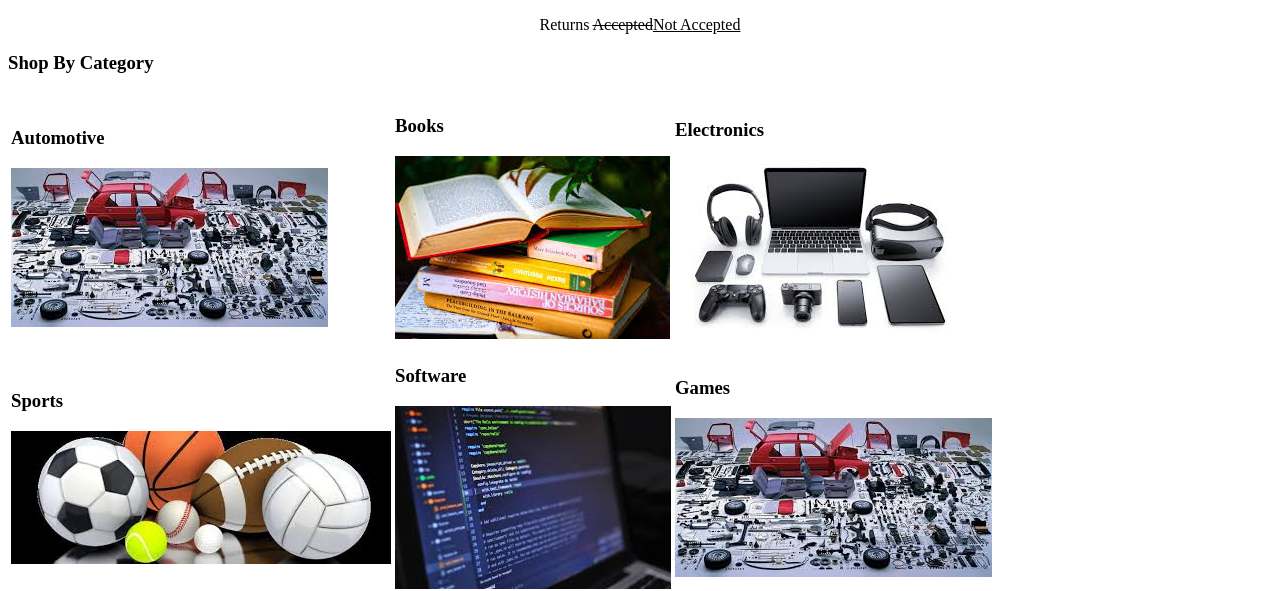
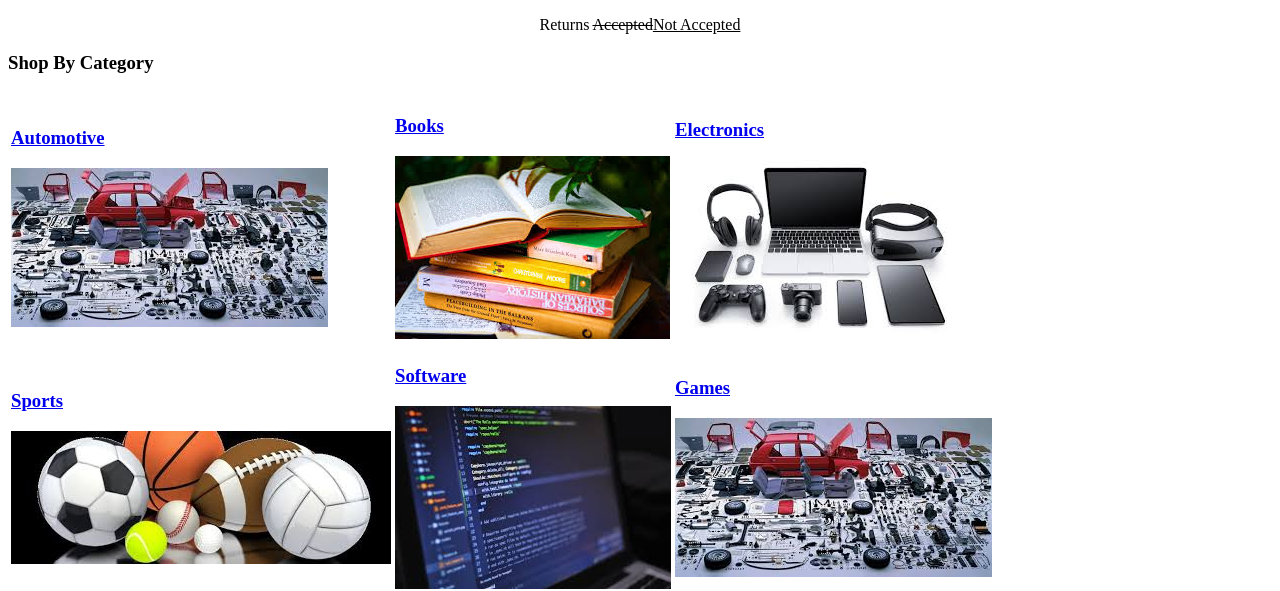
Before and after one commit to Sathishkantamsetti/18361A0544, a plain HTML site: page index.html in a window 1280 px wide. Shown: the part 220-811 px from the top of the page. Drawn offline with Linux system fonts and the light colour scheme.

Commit message:
Added Functionalities
Functionality has been added to the Shop by category items, now clicking on any of the given items takes you to the bookscatalogue page.

```diff
--- a/index.html
+++ b/index.html
@@ -37,30 +37,42 @@
             <table>
                 <tr>
                     <td>
+                        <a href="Bookscatalogue.html" >
                         <h3>Automotive</h3>
                         <img src="Automotive.jpeg" alt="picture of Automotive">
+                        </a>
                     </td>
                     <td>
+                        <a href="Bookscatalogue.html" >
                         <h3>Books</h3>
                         <img src="Books.jpeg" alt="picture of Books">
+                        </a>
                     </td>
                     <td>
+                        <a href="Bookscatalogue.html" >
                         <h3>Electronics</h3>
                         <img src="Electronics.jpeg" alt="picture of Electronics">
+                        </a>
                     </td>
                 </tr>
                 <tr>
                     <td>
+                        <a href="Bookscatalogue.html" >
                         <h3>Sports</h3>
                         <img src="Sports.jpeg" alt="picture of Sports">
+                        </a>
                     </td>
                     <td>
+                        <a href="Bookscatalogue.html" >
                         <h3>Software</h3>
                         <img src="software.jpeg" alt="picture of software">
+                        </a>
                     </td>
                     <td>
+                        <a href="Bookscatalogue.html" >
                         <h3>Games</h3>
                         <img src="Automotive.jpeg" alt="picture of Games">
+                        </a>
                     </td>
                 </tr>
             </table>
```
